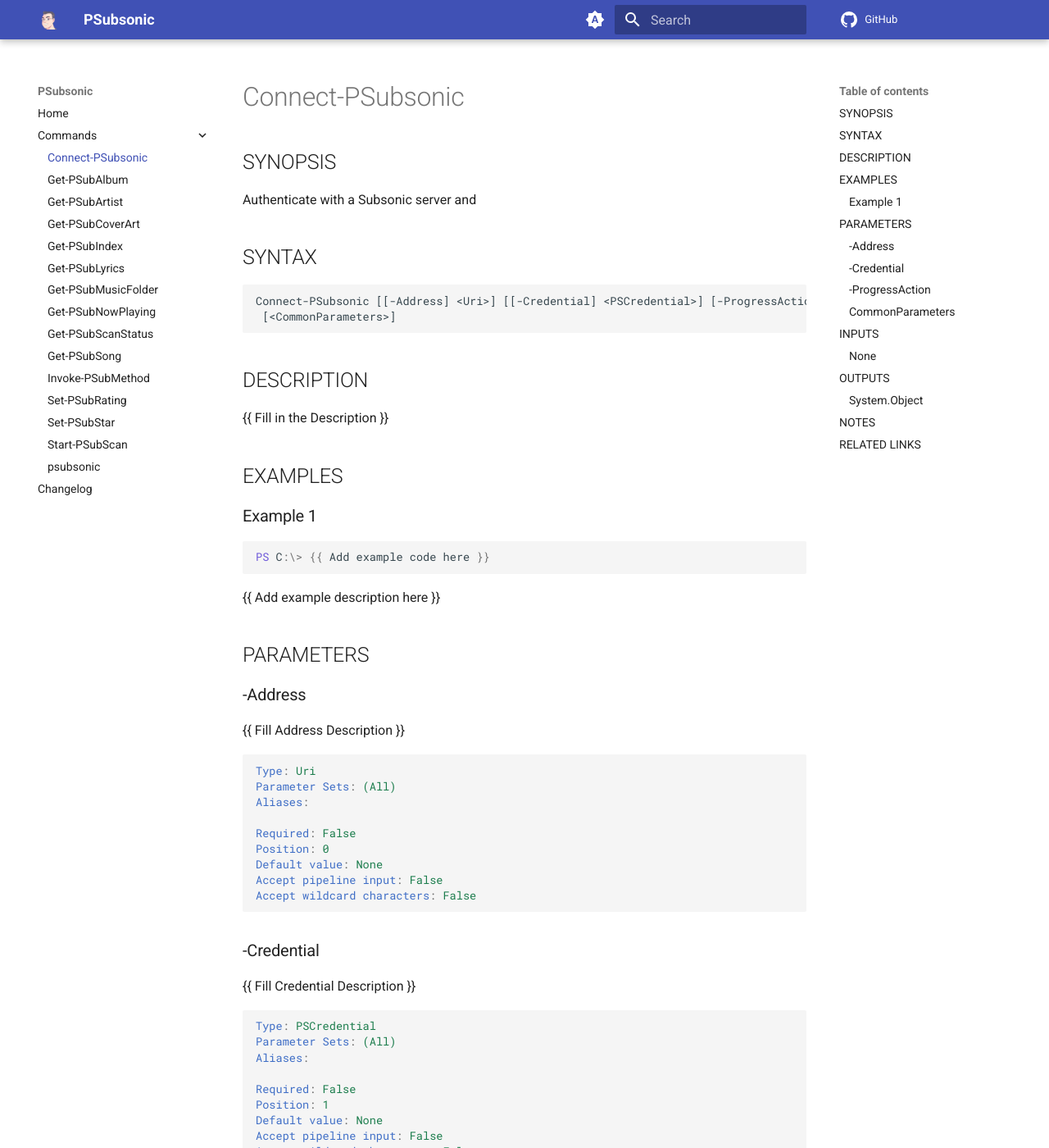
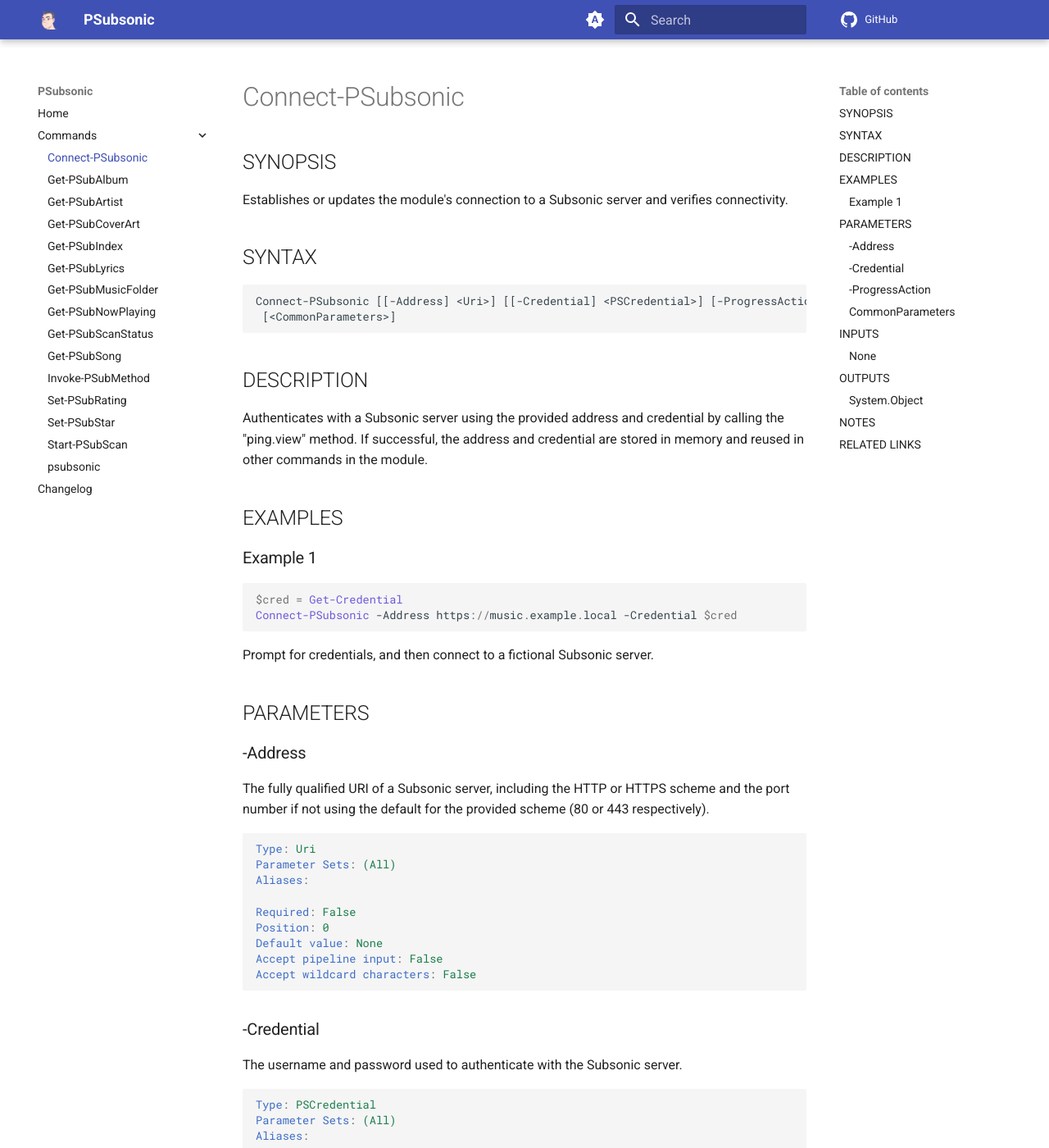
Before and after one commit to joshooaj/PSubsonic, an MkDocs documentation site: the page built from docs/en-US/Connect-PSubsonic.md, in a window 1280 px wide and 1400 px high. Shown: the whole window at 82% size. Built offline with MkDocs 1.6.1 and Material for MkDocs 9.7.7, drawn with Linux system fonts in a browser that asks for light colours; comment, search, counter and statistics services are not loaded; some of the changed text lies outside the part shown.

Commit message:
docs: Update

````diff
--- a/docs/en-US/Connect-PSubsonic.md
+++ b/docs/en-US/Connect-PSubsonic.md
@@ -9,7 +9,7 @@
 
 ## SYNOPSIS
 
-Authenticate with a Subsonic server and
+Establishes or updates the module's connection to a Subsonic server and verifies connectivity.
 
 ## SYNTAX
 
@@ -19,21 +19,28 @@
 ```
 
 ## DESCRIPTION
-{{ Fill in the Description }}
+
+Authenticates with a Subsonic server using the provided address and credential
+by calling the "ping.view" method. If successful, the address and credential are
+stored in memory and reused in other commands in the module.
 
 ## EXAMPLES
 
 ### Example 1
+
 ```powershell
-PS C:\> {{ Add example code here }}
+$cred = Get-Credential
+Connect-PSubsonic -Address https://music.example.local -Credential $cred
 ```
 
-{{ Add example description here }}
+Prompt for credentials, and then connect to a fictional Subsonic server.
 
 ## PARAMETERS
 
 ### -Address
-{{ Fill Address Description }}
+
+The fully qualified URI of a Subsonic server, including the HTTP or HTTPS scheme
+and the port number if not using the default for the provided scheme (80 or 443 respectively).
 
 ```yaml
 Type: Uri
@@ -48,7 +55,8 @@
 ```
 
 ### -Credential
-{{ Fill Credential Description }}
+
+The username and password used to authenticate with the Subsonic server.
 
 ```yaml
 Type: PSCredential
@@ -78,6 +86,7 @@
 ```
 
 ### CommonParameters
+
 This cmdlet supports the common parameters: -Debug, -ErrorAction, -ErrorVariable, -InformationAction, -InformationVariable, -OutVariable, -OutBuffer, -PipelineVariable, -Verbose, -WarningAction, and -WarningVariable. For more information, see [about_CommonParameters](http://go.microsoft.com/fwlink/?LinkID=113216).
 
 ## INPUTS
@@ -87,6 +96,11 @@
 ## OUTPUTS
 
 ### System.Object
+
+The response to the `ping.view` Subsonic API method.
+
 ## NOTES
 
 ## RELATED LINKS
+
+https://subsonic.org/pages/api.jsp
````
